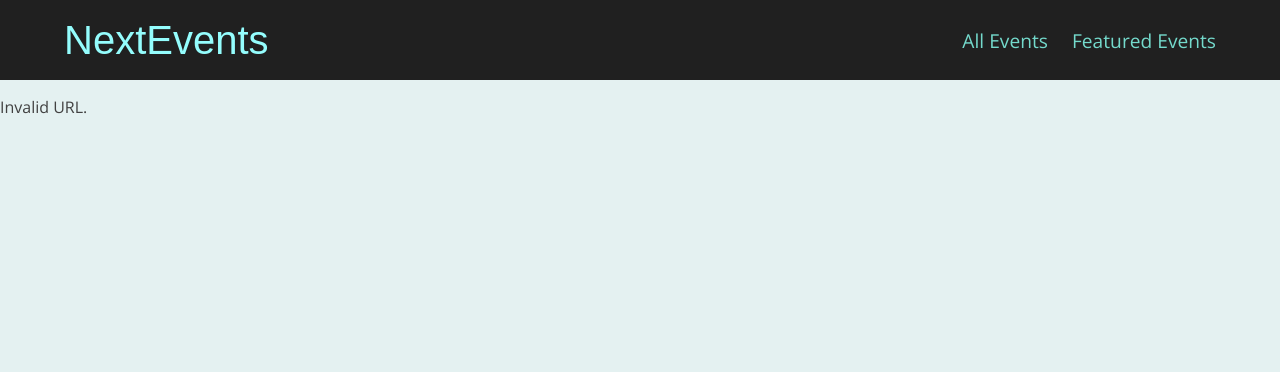
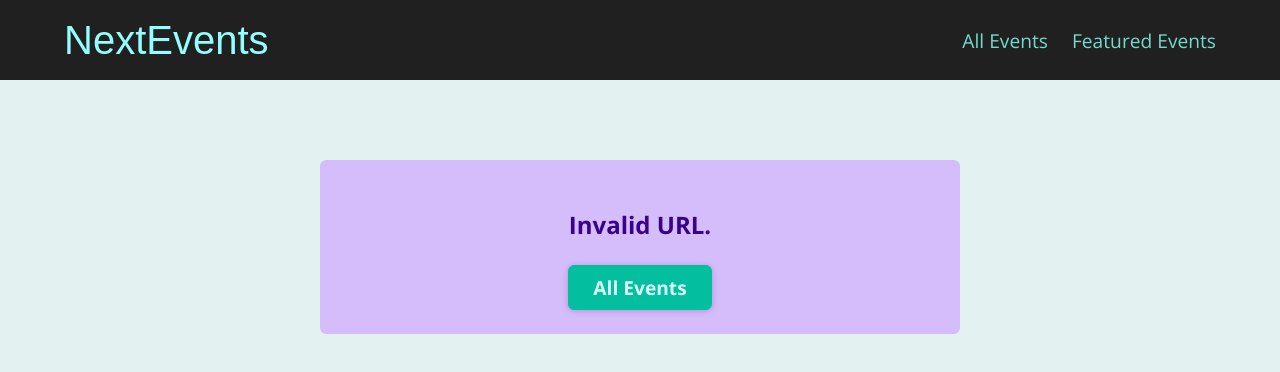
Before and after one commit to vascodes/nextjs-events, a Next.js app: page /events in a window 1280 px wide. Shown: the top 372 px of the page. Built offline with nearby package versions, Linux system fonts and the light colour scheme.

Commit message:
Add AlertDialog component.

```diff
--- /dev/null
+++ b/components/ui/AlertDialog.js
@@ -0,0 +1,16 @@
+import Button from "./Button";
+
+import classes from "./alert-dialog.module.css";
+
+function AlertDialog(props) {
+	const { buttonLink, buttonText } = props;
+
+	return (
+		<div className={classes.container}>
+			<p>{props.children}</p>
+			<Button link={buttonLink}>{buttonText}</Button>
+		</div>
+	);
+}
+
+export default AlertDialog;
--- /dev/null
+++ b/components/ui/alert-dialog.module.css
@@ -0,0 +1,16 @@
+.container {
+	width: 50vw;
+	margin: 5rem auto;
+	padding: 1.5rem;
+	background-color: #d5bdfc;
+	color: #38028d;
+	text-align: center;
+	font-weight: bold;
+	font-size: 1.5rem;
+	border-radius: 6px;
+}
+
+.container a,
+.container button {
+	font-size: 1.2rem;
+}
--- a/pages/events/[...slug].js
+++ b/pages/events/[...slug].js
@@ -1,6 +1,10 @@
 import { useRouter } from "next/router";
+
 import { getFilteredEvents } from "../../dummy-data";
+
 import EventList from "../../components/events/EventList";
+import ResultsTitle from "../../components/results-title/ResultsTitle";
+import AlertDialog from "../../components/ui/AlertDialog";
 
 function FilteredEventsPage() {
 	const router = useRouter();
@@ -18,22 +22,37 @@
 
 	// Invalid URL check.
 	if (isNaN(numYear) || isNaN(numMonth) || slug.length > 2) {
-		return <p>Invalid URL.</p>;
+		return (
+			<AlertDialog buttonlink="/events" buttonText="All Events">
+				Invalid URL.
+			</AlertDialog>
+		);
 	}
 
 	// Invalid Month check.
 	if (numMonth < 1 || numMonth > 12) {
-		return <p>Invalid Month.</p>;
+		return (
+			<AlertDialog buttonlink="/events" buttonText="All Events">
+				Invalid Month.
+			</AlertDialog>
+		);
 	}
 
 	const filteredEvents = getFilteredEvents({ year: numYear, month: numMonth });
 
 	if (!filteredEvents || filteredEvents.length === 0) {
-		return <p>No events during the provided filter.</p>;
+		return (
+			<AlertDialog buttonlink="/events" buttonText="All Events">
+				No events during the provided filter.
+			</AlertDialog>
+		);
 	}
+
+	const filterDate = new Date(numYear, numMonth - 1);
 
 	return (
 		<>
+			<ResultsTitle date={filterDate} />
 			<EventList events={filteredEvents} />
 		</>
 	);
```
